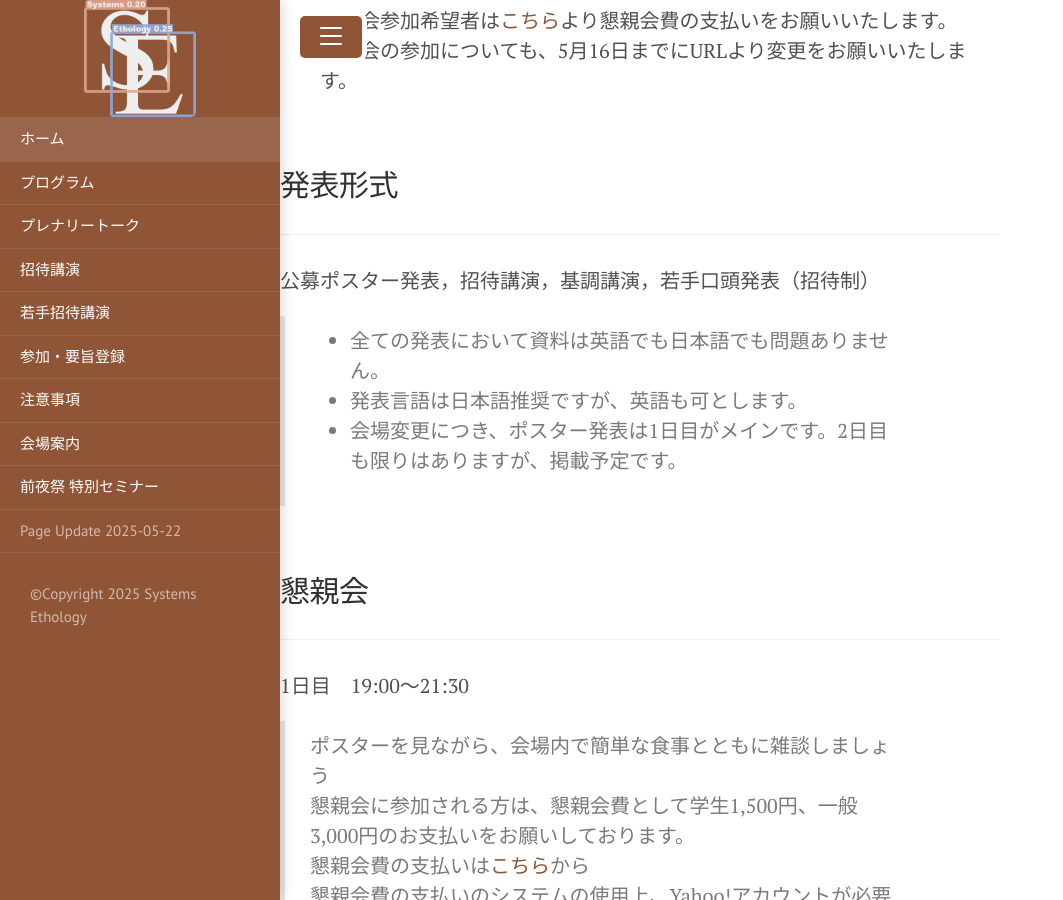
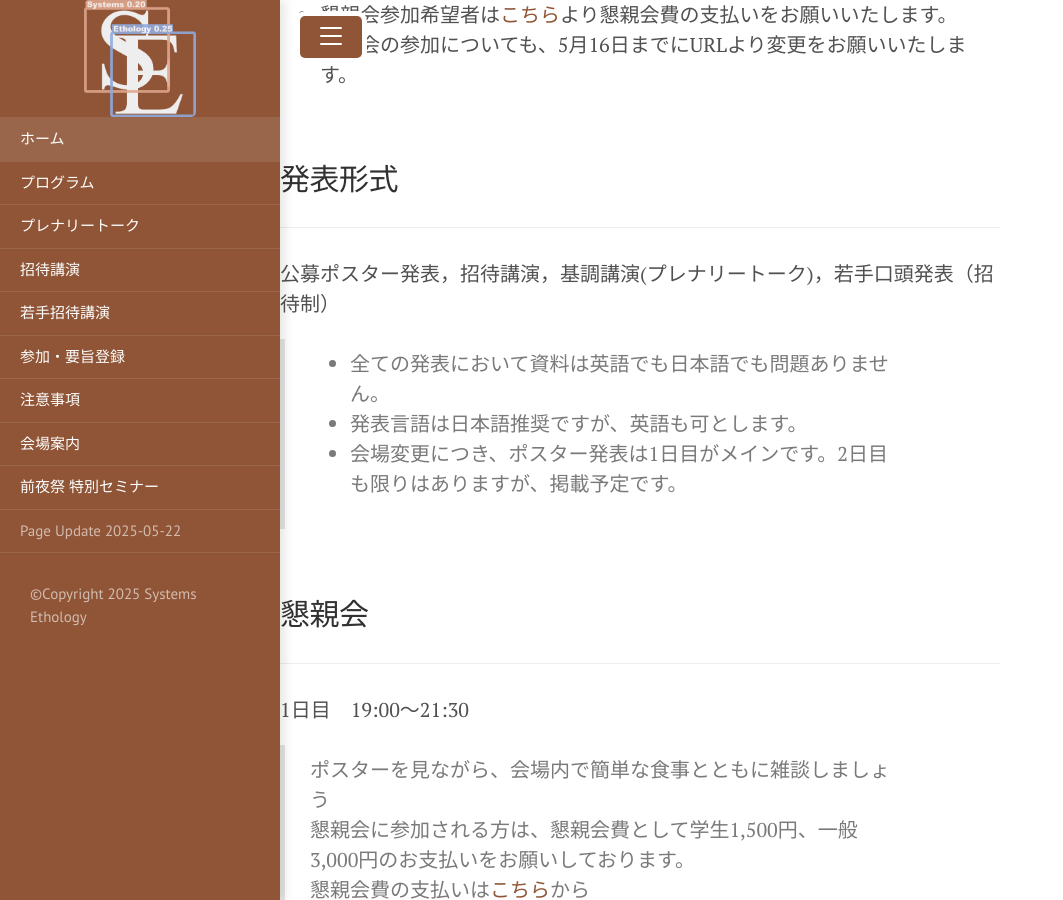
Before and after one commit to SystemsEthology/website, a Jekyll site: the page built from event_01/conference01_home.md, in a window 1280 px wide and 900 px high, scrolled down 1815 px. Shown: the whole window, without its empty margins (0-1063 px from the left). Built offline with Jekyll 4.4.1, drawn with Linux system fonts in a browser that asks for light colours.

Commit message:
Update conference01_home.md

```diff
--- a/event_01/conference01_home.md
+++ b/event_01/conference01_home.md
@@ -35,7 +35,7 @@
 ## ご連絡
 ***
 
-### 5/12
+#### 5/12
 - 定員180名到達につき、対面参加の新規申込みを締め切りました。
 - 一部の発表でオンライン配信いたします。オンライン参加募集は現在もまだ受け付けております。(5/28まで)
 - 要旨の変更等は5月16日までに回答後に送られるURLをからお願いいたします。
@@ -48,7 +48,7 @@
 
 ## 発表形式
 ***
-公募ポスター発表，招待講演，基調講演，若手口頭発表（招待制）
+公募ポスター発表，招待講演，基調講演(プレナリートーク)，若手口頭発表（招待制）
 
 > - 全ての発表において資料は英語でも日本語でも問題ありません。
 > - 発表言語は日本語推奨ですが、英語も可とします。
```
